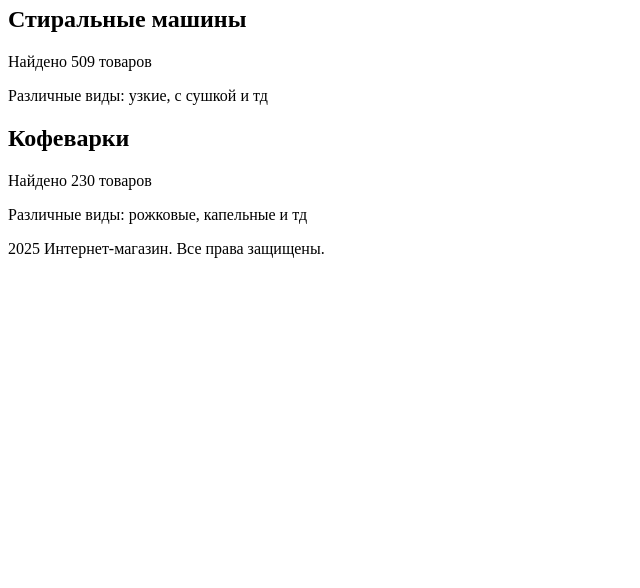
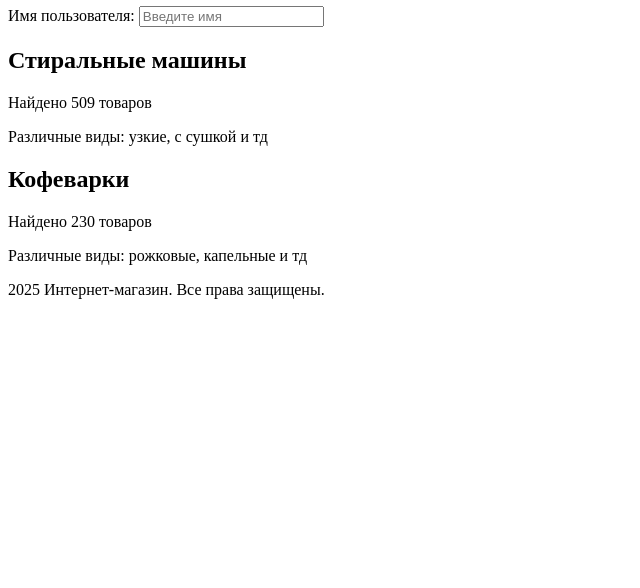
Before and after one commit to IgorLoginov/stepik_html, a plain HTML site: page index.html in a window 1280 px wide. Shown: the part 212-800 px from the top of the page, without its empty margins (0-640 px from the left). Drawn offline with Linux system fonts and the light colour scheme.

Commit message:
Красный Октябрь 2026_11_16  07-45

```diff
--- a/index.html
+++ b/index.html
@@ -12,6 +12,8 @@
 
 <main>
   <h1>Техника</h1>
+  <label for="username">Имя пользователя:</label>
+  <input type="text" id="username"  name="username" placeholder="Введите имя" required>
   <section>
     <h2>Стиральные машины</h2>
     <p>Найдено 509 товаров</p>
```
Also changed, not shown: doc/3_1_ФОРМЫ.txt (added), doc/Формы_1.png (added).
